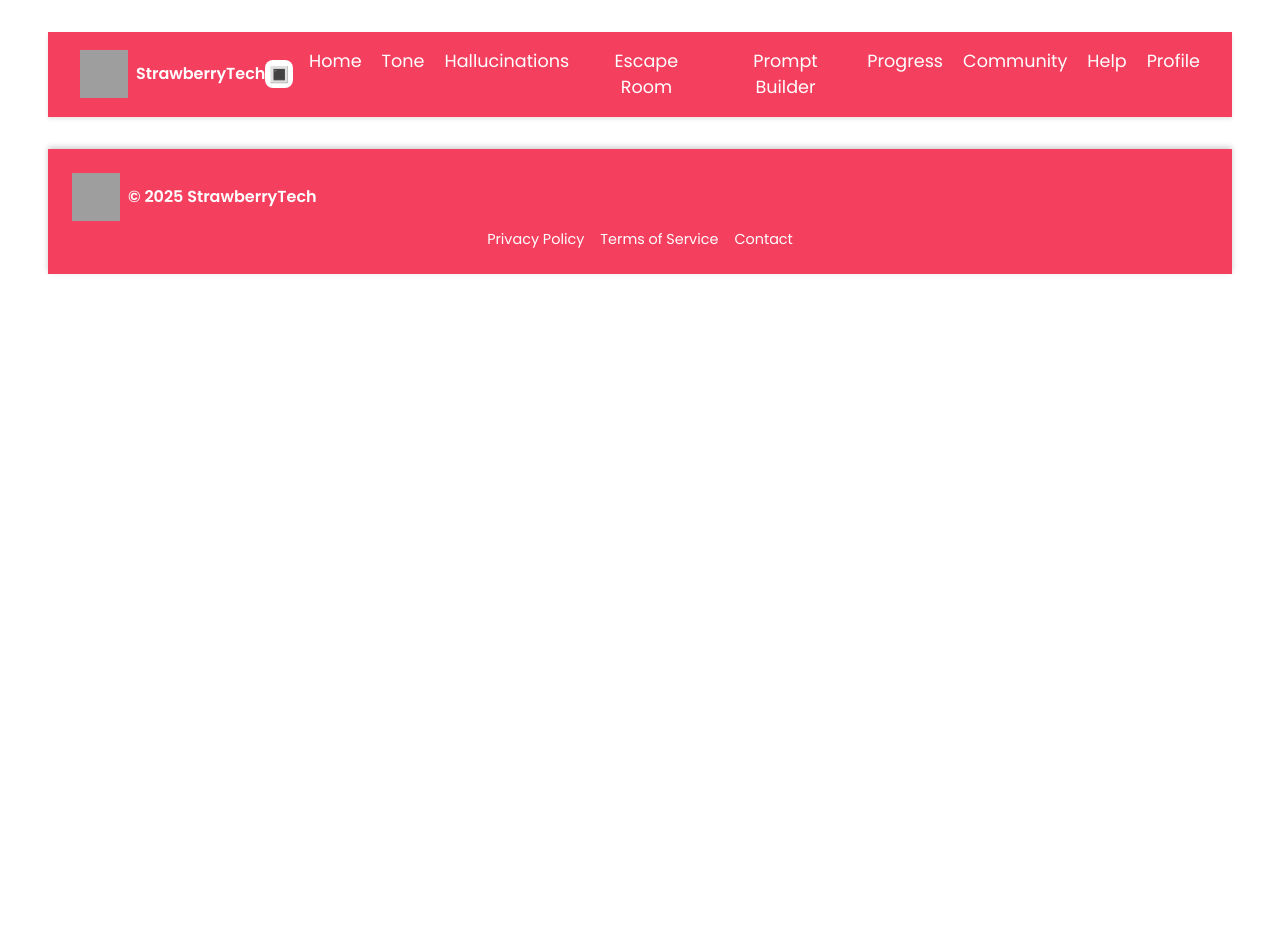
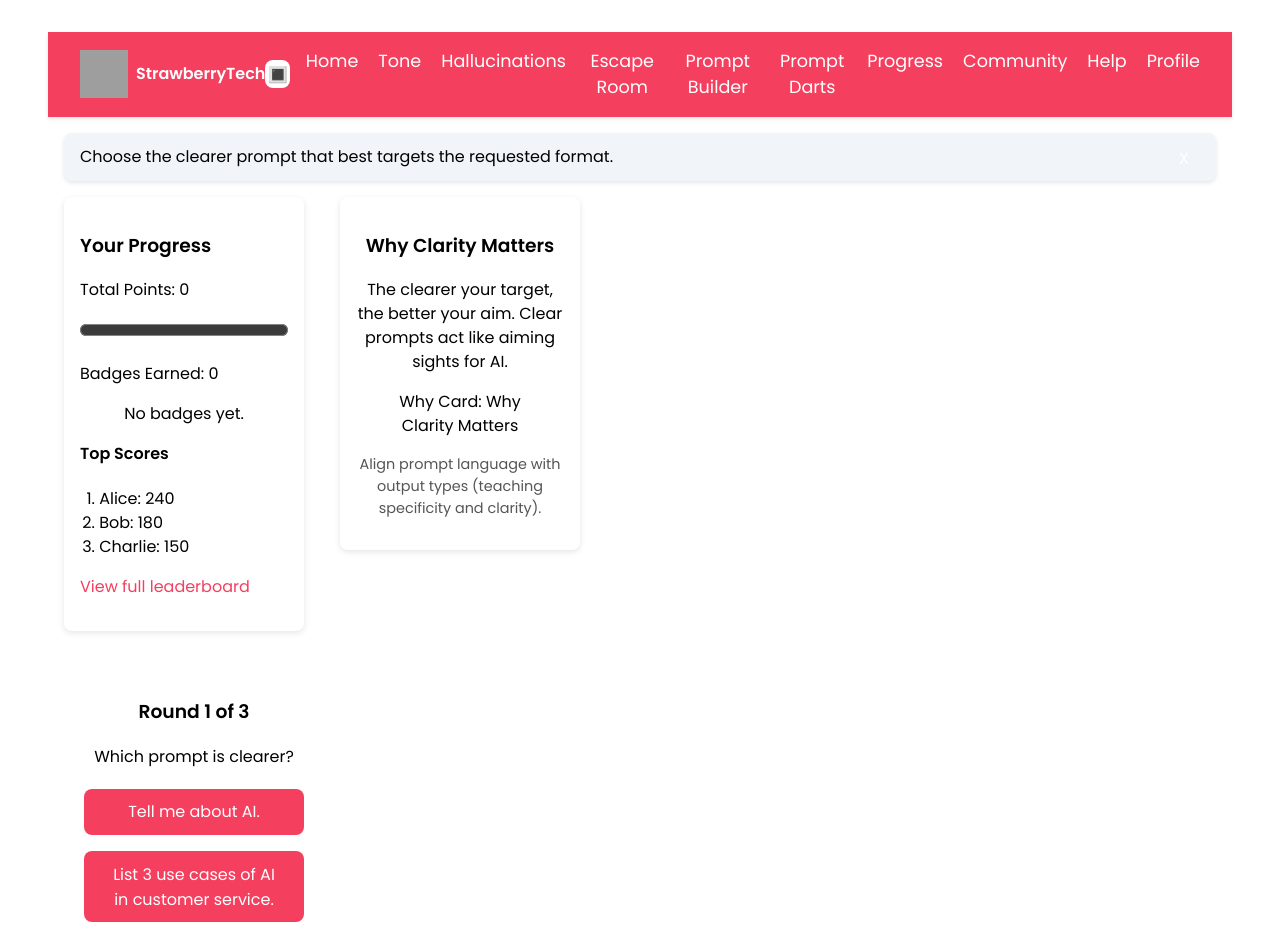
Before and after one commit to unnamedmistress/StrawberryTech, a React (Vite) app in the folder learning-games/: page /games/darts in a window 1280 px wide. Shown: the top 952 px of the page. Before the commit the page ends 800 px from the top, so only its background shows below. Built offline with nearby package versions, Linux system fonts and the light colour scheme; grey boxes are pictures that could not be loaded.

Commit message:
Add Prompt Darts game

```diff
--- a/learning-games/src/App.tsx
+++ b/learning-games/src/App.tsx
@@ -5,6 +5,7 @@ import SplashPage from './pages/SplashPage'
 import Match3Game from './pages/Match3Game'
 import QuizGame from './pages/QuizGame'
 import PromptRecipeGame from './pages/PromptRecipeGame'
+import PromptDartsGame from './pages/PromptDartsGame'
 
 import ClarityEscapeRoom from './pages/ClarityEscapeRoom'
 
@@ -31,6 +32,7 @@ function App() {
         <Route path="/games/tone" element={<Match3Game />} />
         <Route path="/games/quiz" element={<QuizGame />} />
         <Route path="/games/recipe" element={<PromptRecipeGame />} />
+        <Route path="/games/darts" element={<PromptDartsGame />} />
 
         <Route path="/games/escape" element={<ClarityEscapeRoom />} />
 
--- a/learning-games/src/components/layout/NavBar.tsx
+++ b/learning-games/src/components/layout/NavBar.tsx
@@ -54,6 +54,11 @@ export default function NavBar() {
         </li>
         <li>
           <Tooltip message="Hover here for a surprise!">
+            <Link to="/games/darts">Prompt Darts</Link>
+          </Tooltip>
+        </li>
+        <li>
+          <Tooltip message="Hover here for a surprise!">
             <Link to="/leaderboard">Progress</Link>
           </Tooltip>
         </li>
--- a/learning-games/src/pages/Home.tsx
+++ b/learning-games/src/pages/Home.tsx
@@ -104,6 +104,14 @@ export default function Home() {
           />
           <span className="game-title">Prompt Builder</span>
         </Link>
+        <Link className="game-card" to="/games/darts">
+          <img
+            src="https://media.giphy.com/media/v1.Y2lkPTc5MGI3NjExMWp1bDgwZ2RwYXFmejI0MGpqdGJvMWg3ODZlN2tlNHFndTRxOW0wNSZlcD12MV9naWZzX3NlYXJjaCZjdD1n/Y4pAX5oO1jQS0/giphy.gif"
+            alt="Prompt darts preview"
+            className="game-icon"
+          />
+          <span className="game-title">Prompt Darts</span>
+        </Link>
       </div>
 
       {/* navigation */}
--- /dev/null
+++ b/learning-games/src/pages/PromptDartsGame.css
@@ -0,0 +1,54 @@
+.darts-page {
+  padding: 1rem;
+}
+
+.darts-wrapper {
+  width: 100%;
+  display: grid;
+  grid-template-columns: 260px 1fr;
+  gap: 1rem;
+  justify-content: center;
+  align-items: start;
+}
+
+.darts-game {
+  background: #fff;
+  color: var(--color-text-dark);
+  padding: 1rem;
+  border-radius: 8px;
+}
+
+.darts-sidebar {
+  max-width: 240px;
+  background: #fff;
+  color: var(--color-text-dark);
+  padding: 1rem;
+  border-radius: 8px;
+  box-shadow: 0 2px 6px rgba(0, 0, 0, 0.1);
+}
+
+.options {
+  display: flex;
+  flex-direction: column;
+  gap: 0.5rem;
+  margin-bottom: 1rem;
+}
+
+.feedback {
+  font-weight: bold;
+  margin-bottom: 0.5rem;
+}
+
+.final-score {
+  font-size: 1.2rem;
+  font-weight: bold;
+}
+
+@media (max-width: 600px) {
+  .darts-wrapper {
+    grid-template-columns: 1fr;
+  }
+  .progress-sidebar {
+    max-width: none;
+  }
+}
--- /dev/null
+++ b/learning-games/src/pages/PromptDartsGame.tsx
@@ -0,0 +1,97 @@
+import { useState, useContext } from 'react'
+import { Link } from 'react-router-dom'
+import ProgressSidebar from '../components/layout/ProgressSidebar'
+import InstructionBanner from '../components/ui/InstructionBanner'
+import { UserContext } from '../context/UserContext'
+import './PromptDartsGame.css'
+
+export interface DartRound {
+  bad: string
+  good: string
+}
+
+export const ROUNDS: DartRound[] = [
+  { bad: 'Tell me about AI.', good: 'List 3 use cases of AI in customer service.' },
+  {
+    bad: 'Write an email.',
+    good: 'Draft a 3-sentence email to a hiring manager explaining your interest.',
+  },
+  {
+    bad: 'Explain climate change.',
+    good: 'Summarize 2 key causes of climate change in one paragraph.',
+  },
+]
+
+export function checkChoice(round: DartRound, choice: 'bad' | 'good') {
+  return choice === 'good'
+}
+
+export default function PromptDartsGame() {
+  const { setScore } = useContext(UserContext)
+  const [round, setRound] = useState(0)
+  const [choice, setChoice] = useState<'bad' | 'good' | null>(null)
+  const [score, setScoreState] = useState(0)
+  const current = ROUNDS[round]
+
+  function handleSelect(option: 'bad' | 'good') {
+    setChoice(option)
+    if (checkChoice(current, option)) {
+      setScoreState(s => s + 10)
+    }
+  }
+
+  function next() {
+    if (round + 1 < ROUNDS.length) {
+      setRound(r => r + 1)
+      setChoice(null)
+    } else {
+      setScore('darts', score)
+      setRound(r => r + 1)
+    }
+  }
+
+  if (round >= ROUNDS.length) {
+    return (
+      <div className="darts-page">
+        <InstructionBanner>You finished Prompt Darts!</InstructionBanner>
+        <p className="final-score">Your score: {score}</p>
+        <p style={{ marginTop: '1rem' }}>
+          <Link to="/leaderboard">Return to Progress</Link>
+        </p>
+      </div>
+    )
+  }
+
+  return (
+    <div className="darts-page">
+      <InstructionBanner>
+        Choose the clearer prompt that best targets the requested format.
+      </InstructionBanner>
+      <div className="darts-wrapper">
+        <ProgressSidebar />
+        <aside className="darts-sidebar">
+          <h3>Why Clarity Matters</h3>
+          <p>The clearer your target, the better your aim. Clear prompts act like aiming sights for AI.</p>
+          <blockquote className="sidebar-quote">Why Card: Why Clarity Matters</blockquote>
+          <p className="sidebar-tip">Align prompt language with output types (teaching specificity and clarity).</p>
+        </aside>
+        <div className="darts-game">
+          <h3>Round {round + 1} of {ROUNDS.length}</h3>
+          <p>Which prompt is clearer?</p>
+          <div className="options">
+            <button onClick={() => handleSelect('bad')} disabled={choice !== null}>{current.bad}</button>
+            <button onClick={() => handleSelect('good')} disabled={choice !== null}>{current.good}</button>
+          </div>
+          {choice !== null && (
+            <p className="feedback">
+              {checkChoice(current, choice) ? 'Correct! Clear prompts hit the bullseye.' : 'Not quite. Aim for specific wording.'}
+            </p>
+          )}
+          {choice !== null && (
+            <button onClick={next}>{round + 1 < ROUNDS.length ? 'Next Round' : 'Finish'}</button>
+          )}
+        </div>
+      </div>
+    </div>
+  )
+}
```
Also changed, not shown: learning-games/src/data/courses.ts (+8 -9 lines), 1 other file (tests, documents, lock files or other folders).
